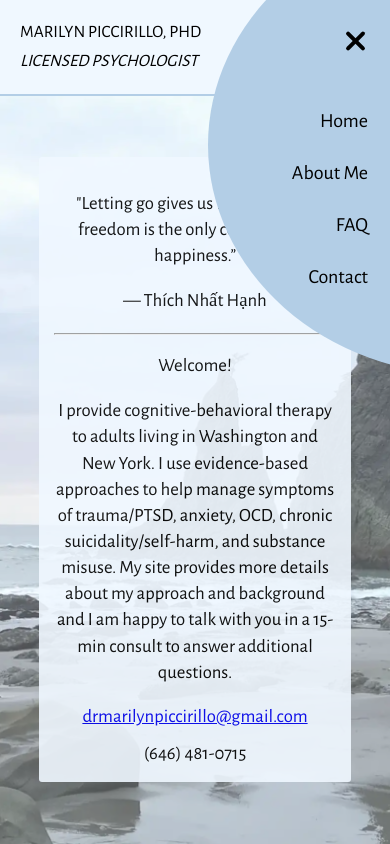
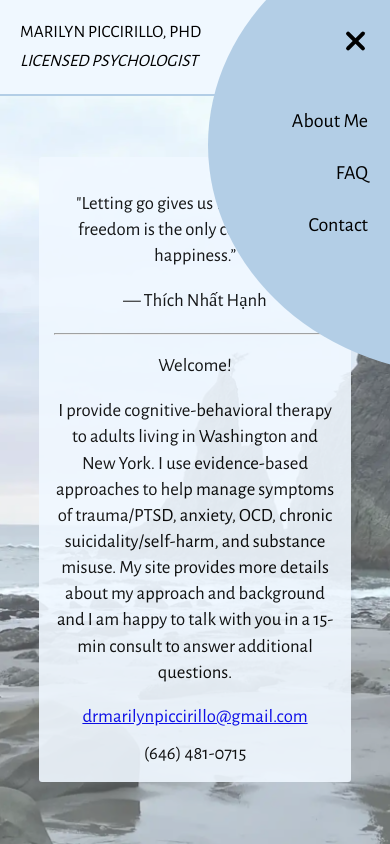
Before and after one commit to jpiccirillo/marilyn-portfolio, a Vue app: page / in a window 390 px wide. Both pictures are taken after a click on the element 355 px from the left and 55 px from the top of the page. Built offline with nearby package versions, Linux system fonts and the light colour scheme.

Commit message:
Dont show option for current page in dropdown menu, is confusing on mobile bc no navigation happens

```diff
--- a/src/components/Hamburger.vue
+++ b/src/components/Hamburger.vue
@@ -8,10 +8,10 @@
       </div>
       <nav class="nav" id="nav">
         <ul class="navbar-buttons">
-          <li><router-link to="home">Home</router-link></li>
-          <li><router-link to="about-me">About Me</router-link></li>
-          <li><router-link to="faq">FAQ</router-link></li>
-          <li><router-link to="contact">Contact</router-link></li>
+          <li v-show="$route.name !== 'Home'"><router-link to="home">Home</router-link></li>
+          <li v-show="$route.name !== 'About'"><router-link to="about-me">About Me</router-link></li>
+          <li v-show="$route.name !== 'faq'"><router-link to="faq">FAQ</router-link></li>
+          <li v-show="$route.name !== 'contact'"><router-link to="contact">Contact</router-link></li>
         </ul>
       </nav>
       <div class="menu-bg" id="menu-bg"></div>
```
